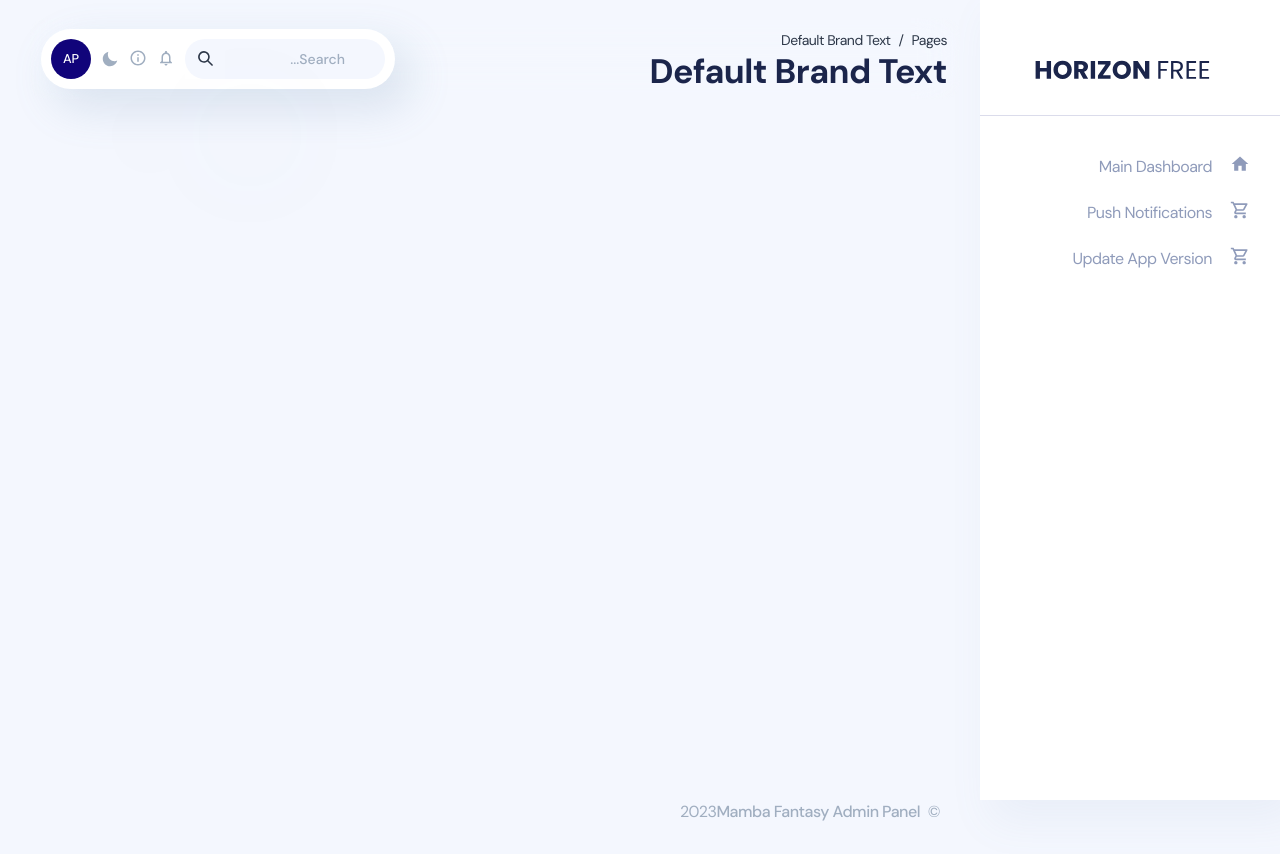
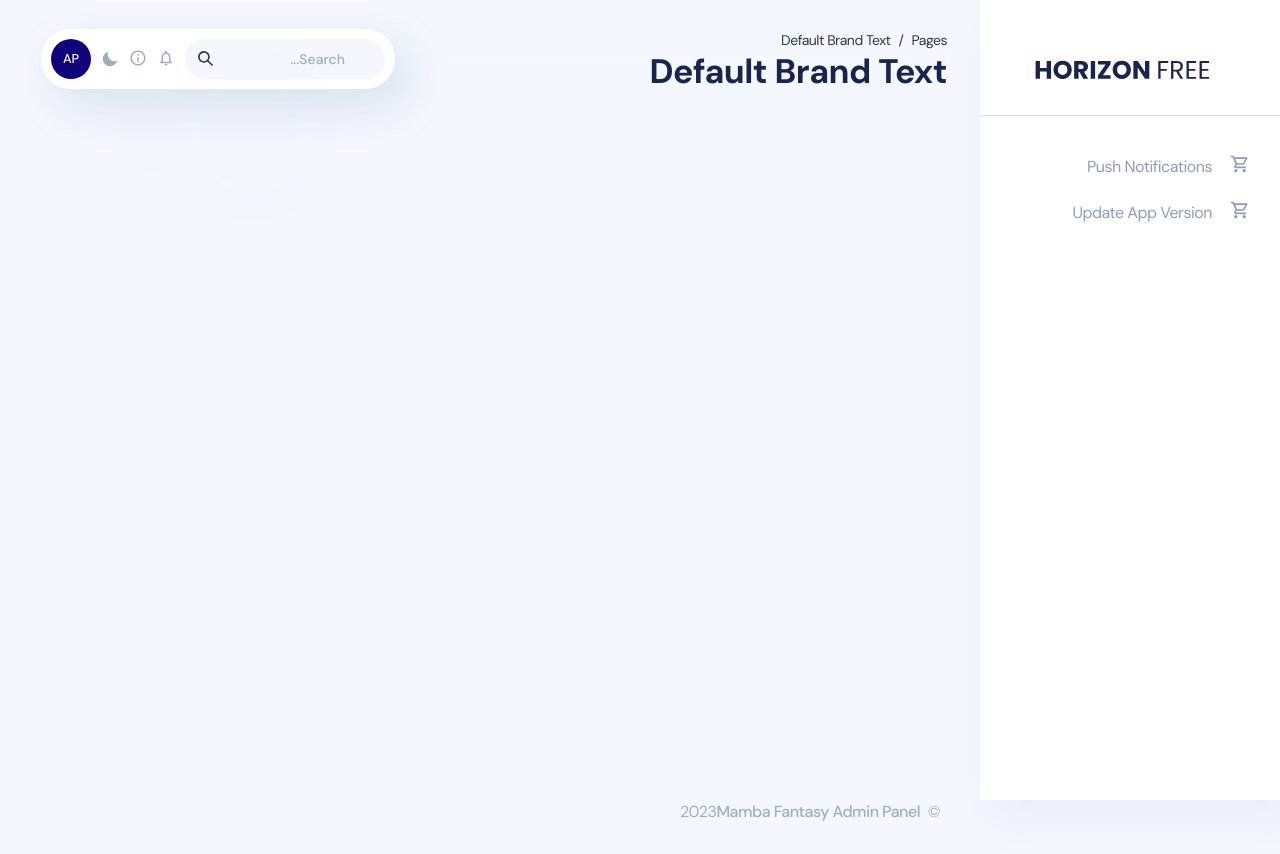
Before and after one commit to horizon-ui/horizon-ui-chakra-ts, a React (Create React App) app: page /#/rtl/rtl-default in a window 1280 px wide. Built offline with nearby package versions, Linux system fonts and the light colour scheme.

Commit message:
updated code

```diff
--- a/src/routes.tsx
+++ b/src/routes.tsx
@@ -56,13 +56,13 @@ const routes = [
   //   },
 ];
 export const sidebarRoutes = [
-  {
-    name: "Main Dashboard",
-    layout: "/admin",
-    path: "/default",
-    icon: <Icon as={MdHome} width="20px" height="20px" color="inherit" />,
-    component: MainDashboard,
-  },
+  // {
+  //   name: "Main Dashboard",
+  //   layout: "/admin",
+  //   path: "/default",
+  //   icon: <Icon as={MdHome} width="20px" height="20px" color="inherit" />,
+  //   component: MainDashboard,
+  // },
 
   {
     name: "Push Notifications ",
```
